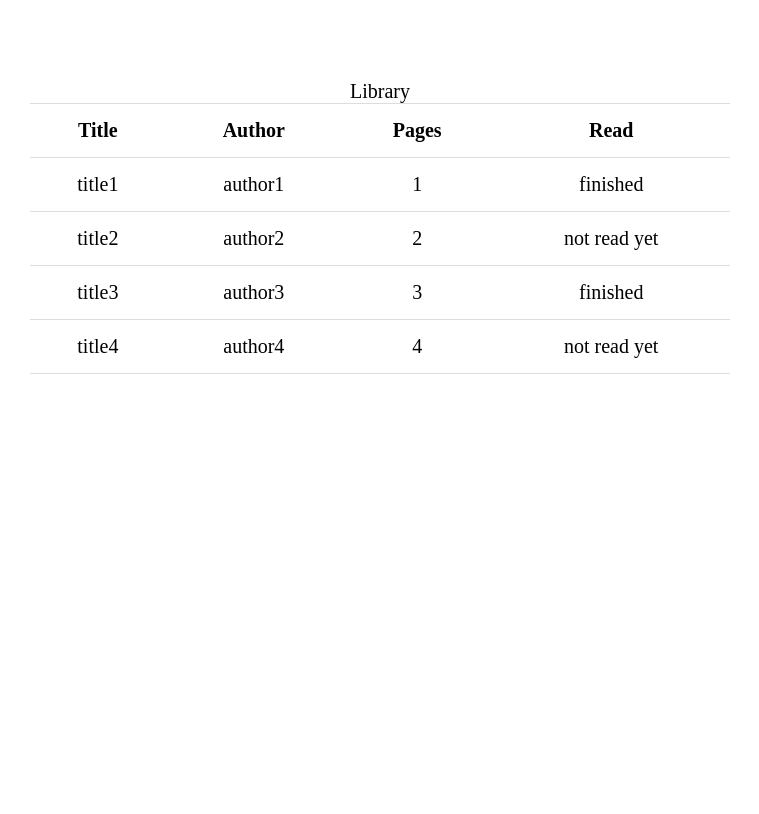
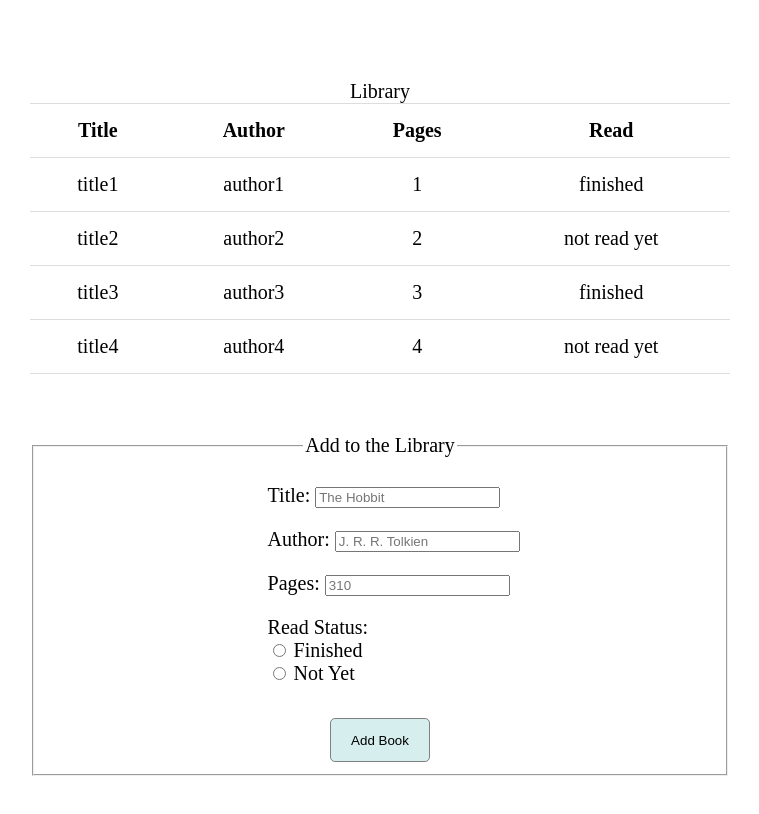
Before and after one commit to mahsoodebrahim/library, a plain HTML site: page index.html in a window 1280 px wide. Shown: the whole page, without its empty margins (260-1019 px from the left). Drawn offline with Linux system fonts and the light colour scheme.

Commit message:
Allow user to add a new book to library

```diff
--- a/assets/styles/styles.css
+++ b/assets/styles/styles.css
@@ -31,3 +31,27 @@ tr {
 tr:hover {
   background-color: #d6eeee;
 }
+
+form {
+  margin-top: 3em;
+}
+
+.wrapper {
+  width: 40%;
+  margin: 0 auto;
+  padding-left: 2em;
+}
+
+.form-row {
+  text-align: left;
+  margin: 1em auto;
+}
+
+input[type="button"] {
+  text-align: center;
+  margin-top: 1em;
+  border-radius: 5px;
+  border: 1px solid gray;
+  background: #d6eeee;
+  padding: 1em 1.5em;
+}
--- a/index.html
+++ b/index.html
@@ -20,6 +20,39 @@
         <th>Read</th>
       </tr>
     </table>
+
+    <form>
+      <fieldset>
+        <legend>Add to the Library</legend>
+        <div class="wrapper">
+
+          <div class="form-row">
+            <label for="title">Title:</label>
+            <input type="text" id="title" placeholder="The Hobbit">
+          </div>
+
+          <div class="form-row">
+            <label for="author">Author:</label>
+            <input type="text" id="author" placeholder="J. R. R. Tolkien">
+          </div>
+
+          <div class="form-row">
+            <label for="pages">Pages:</label>
+            <input type="number" id="pages" min="1" placeholder="310">
+          </div>
+
+          <div class="form-row">
+            <label>Read Status:</label><br>
+            <input type="radio" id="read" name="read_status" value="read">
+            <label for="read">Finished</label><br>
+            <input type="radio" id="not_read" name="read_status" value="not_read">
+            <label for="not_read">Not Yet</label>
+          </div>
+
+        </div>
+        <input type="button" id="add-book" value="Add Book">
+      </fieldset>
+    </form>
   </div>
 
   <script src="./script.js"></script>
--- a/script.js
+++ b/script.js
@@ -16,17 +16,6 @@ function Book(title, author, pages, read) {
       this.read ? "Finished" : "Not yet read"
     }`;
   };
-}
-
-function addBookToLibrary() {
-  const title = document.getElementById("title").value;
-  const author = document.getElementById("author").value;
-  const pages = document.getElementById("pages").value;
-  const read = document.getElementById("read").value;
-
-  const newBook = new Book(title, author, pages, read);
-
-  myLibrary.push(newBook);
 }
 
 function showLibrary() {
@@ -54,4 +43,22 @@ function showLibrary() {
   });
 }
 
+function addBookToLibrary() {
+  const title = document.getElementById("title").value;
+  const author = document.getElementById("author").value;
+  const pages = document.getElementById("pages").value;
+  const read = document.getElementById("read").checked
+    ? "Finished"
+    : "Not yet read";
+
+  const newBook = new Book(title, author, pages, read);
+
+  myLibrary.push(newBook);
+  console.log(myLibrary);
+  showLibrary();
+}
+
 showLibrary();
+
+const addBookBtn = document.getElementById("add-book");
+addBookBtn.addEventListener("click", addBookToLibrary);
```
